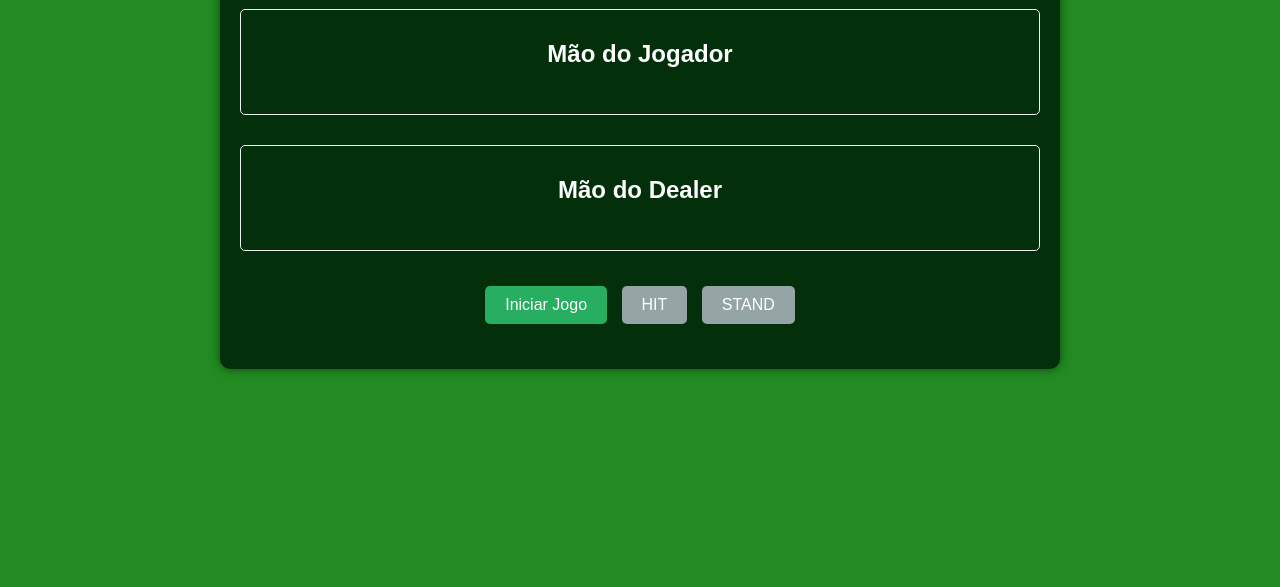
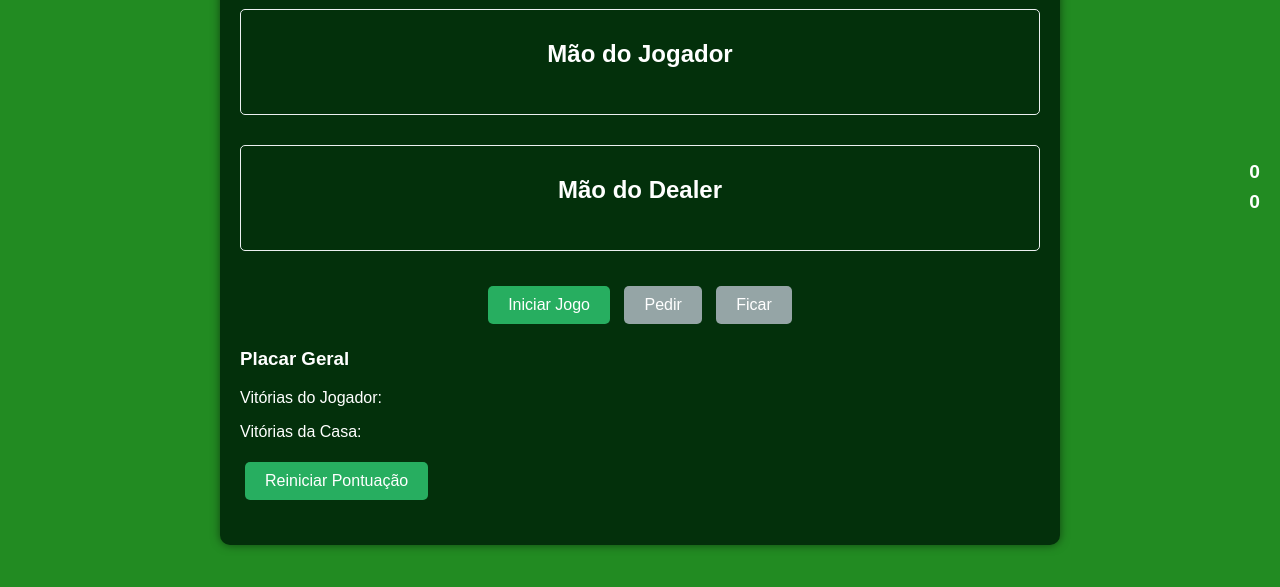
Before and after one commit to tcheco22/Blackjack-manipulado, a plain HTML site: page index.html in a window 1280 px wide. Shown: the part 119-706 px from the top of the page. Drawn offline with Linux system fonts and the light colour scheme.

Commit message:
Update index.html

```diff
--- a/index.html
+++ b/index.html
@@ -23,9 +23,16 @@
         </div>
         <div class="buttons">
             <button id="start-button">Iniciar Jogo</button>
-            <button id="hit-button" disabled>HIT</button>
-            <button id="stand-button" disabled>STAND</button>
+            <button id="hit-button" disabled>Pedir</button>
+            <button id="stand-button" disabled>Ficar</button>
         </div>
+<!-- Placar de vitórias -->
+<div class="scoreboard">
+    <h3>Placar Geral</h3>
+    <p>Vitórias do Jogador: <span id="player-wins">0</span></p>
+    <p>Vitórias da Casa: <span id="dealer-wins">0</span></p>
+    <button id="reset-score">Reiniciar Pontuação</button>
+</div>
         <div id="message"></div>
         <div id="player-wins"></div>
         <div id="dealer-wins"></div>
```
